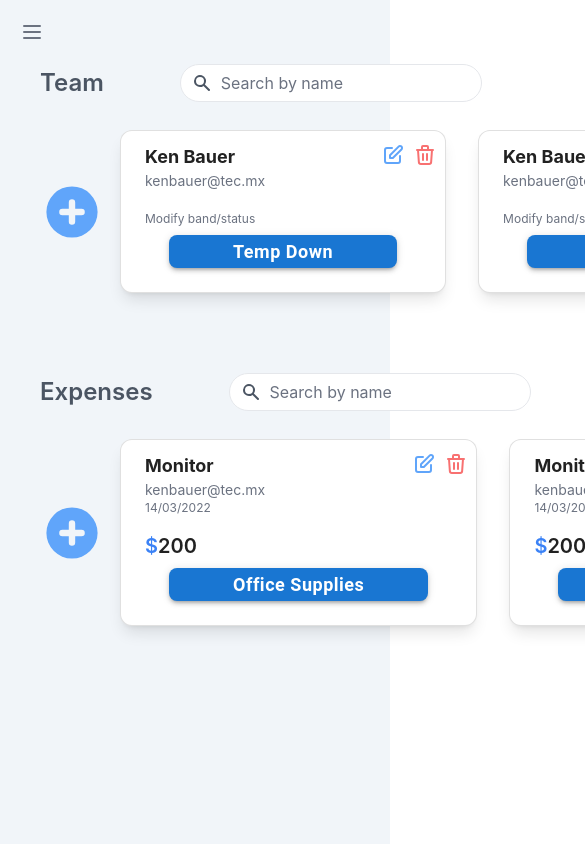
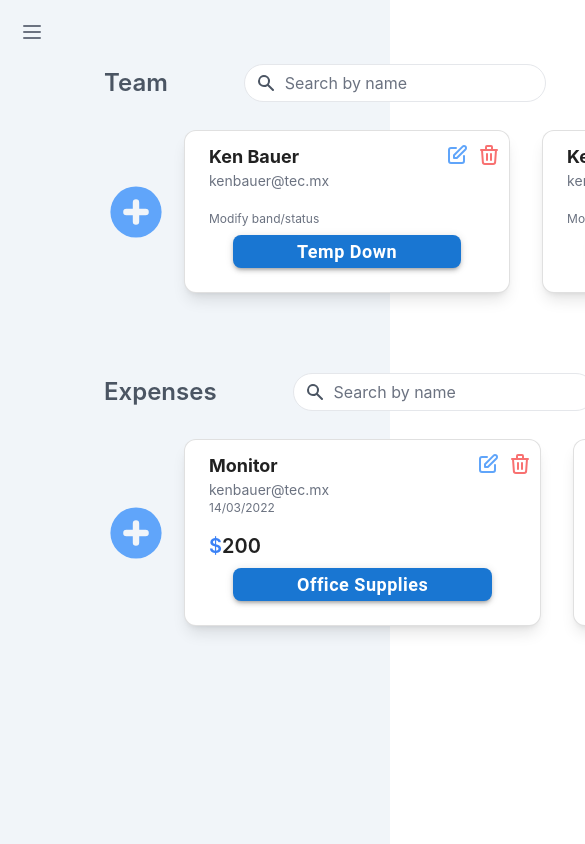
Before and after one commit to Cosmonaut-itc/Lert-Team-1, a React (Create React App) app: page /home in a window 390 px wide. Shown: the top 844 px of the page, 585 px wide, since content can reach past the window. Built offline with nearby package versions, Linux system fonts and the light colour scheme.

Commit message:
Some SideMenu fixes

```diff
--- a/src/components/ManagerAdd.jsx
+++ b/src/components/ManagerAdd.jsx
@@ -1,6 +1,5 @@
-import { Fragment, useRef, useState } from 'react'
+import { Fragment } from 'react'
 import { Dialog, Transition } from '@headlessui/react'
-import { CheckIcon } from '@heroicons/react/outline'
 import SelectMenu from './SelectMenu'
 
 export default function ManagerAdd({ open, cancelButtonRef, setOpen }) {
--- a/src/components/SideMenu.jsx
+++ b/src/components/SideMenu.jsx
@@ -81,11 +81,20 @@ export default function SideMenu() {
 
   return (
     <div className={isSideMenuClose ? 'md:ml-28' : 'md:ml-60'}>
-      <div className='fixed top-0 left-0 overflow-hidden z-49'>
+      <div className='md:hidden'>
+        <button
+          type='button'
+          className=' h-16 w-16 inline-flex items-center justify-center rounded-md text-gray-500 hover:text-gray-900 focus:outline-none focus:ring-2 focus:ring-inset focus:ring-indigo-500'
+          onClick={() => setSidebarOpen(true)}
+        >
+          <span className='sr-only'>Open sidebar</span>
+          <MenuIcon className='h-6 w-6' aria-hidden='true' />
+        </button>
+      </div>
       <Transition.Root show={sidebarOpen} as={Fragment}>
         <Dialog
           as='div'
-            className='fixed inset-0 flex z-40 md:hidden'
+          className='fixed inset-0 flex md:hidden'
           onClose={setSidebarOpen}
         >
           <Transition.Child
@@ -137,7 +146,7 @@ export default function SideMenu() {
                   aria-label='Sidebar'
                 >
                   {navigation.map((item) => (
-                      <NavLinksMobile item={item} />
+                    <NavLinksMobile item={item} key={item.name} />
                   ))}
                 </nav>
               </div>
@@ -172,16 +181,7 @@ export default function SideMenu() {
           </div>
         </Dialog>
       </Transition.Root>
-        <div className='md:hidden flex h-screen'>
-          <button
-            type='button'
-            className=' h-16 w-16 inline-flex items-center justify-center rounded-md text-gray-500 hover:text-gray-900 focus:outline-none focus:ring-2 focus:ring-inset focus:ring-indigo-500'
-            onClick={() => setSidebarOpen(true)}
-          >
-            <span className='sr-only'>Open sidebar</span>
-            <MenuIcon className='h-6 w-6' aria-hidden='true' />
-          </button>
-        </div>
+      <div className='fixed top-0 left-0 overflow-hidden z-50'>
         <div
           className={`hidden md:flex h-screen flex-1 flex-col border-r border-gray-200 bg-white ${
             isSideMenuClose ? 'w-26' : 'w-56'
```
Lines whose indentation alone changed are shown as unchanged.
